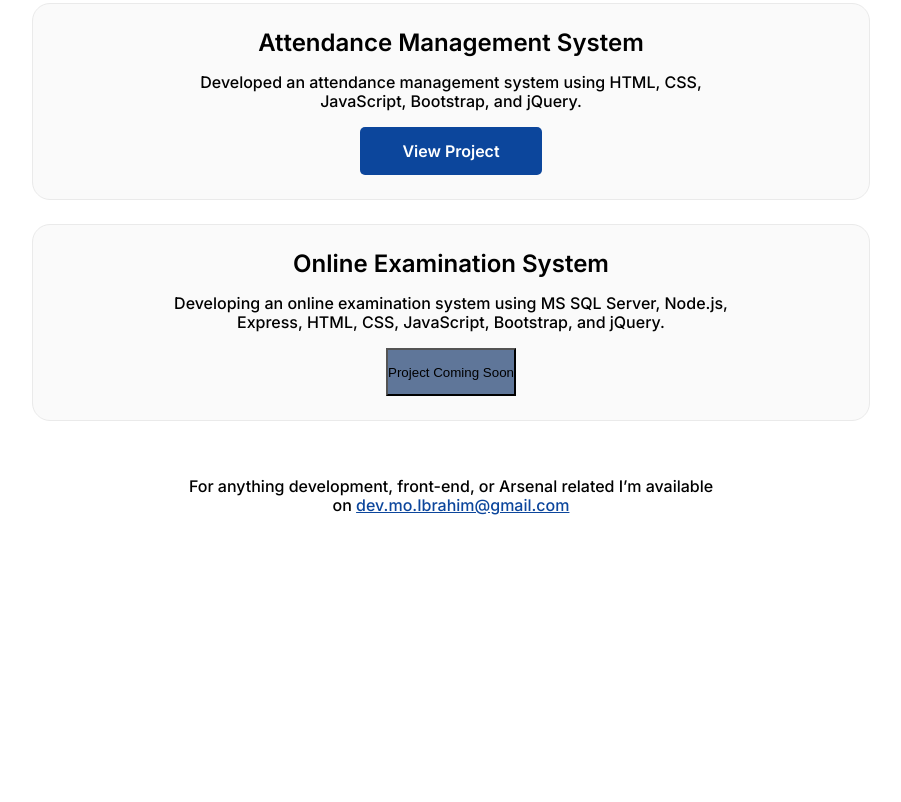
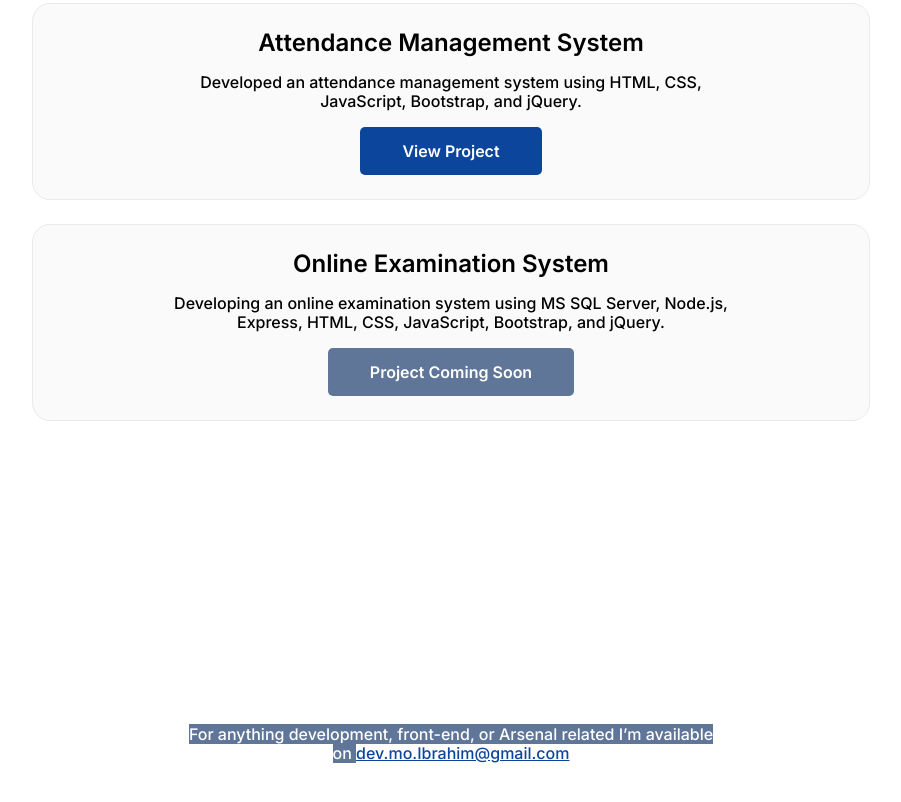
Before and after one commit to MoIbrahim10/MoIbrahim10.github.io, a website: page index.html in a window 1280 px wide. Shown: the part 950-1752 px from the top of the page, without its empty margins (189-1090 px from the left). Before the commit the page ends 1582 px from the top, so only its background shows below. Drawn offline with Linux system fonts and the light colour scheme.

Commit message:
Update index.html

```diff
--- a/index.html
+++ b/index.html
@@ -327,7 +327,7 @@
             Developing an online examination system using MS SQL Server,
             Node.js, Express, HTML, CSS, JavaScript, Bootstrap, and jQuery.
           </p>
-          <button id="coming-soon">Project Coming Soon</button>
+          <a class="button" id="coming-soon">Project Coming Soon</button>
         </div>
       </section>
       <section id="contactme">
```
